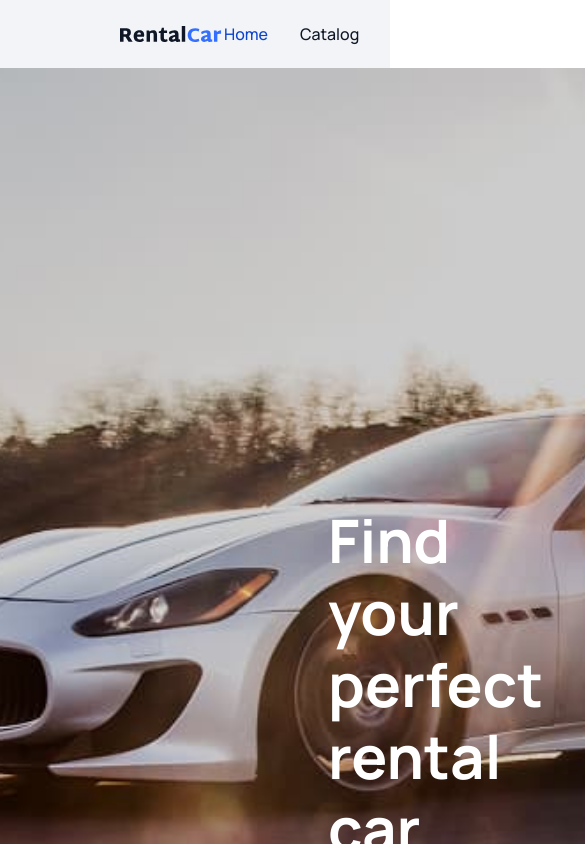
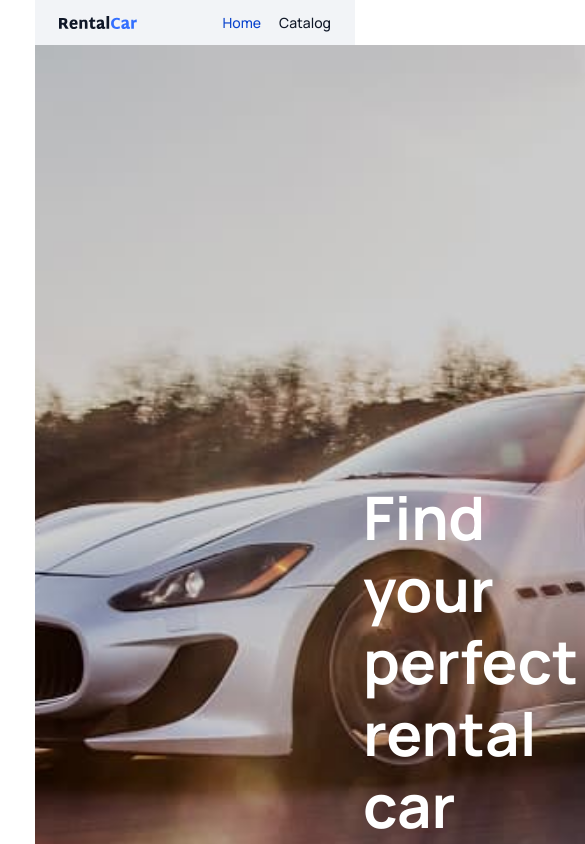
Before and after one commit to AnnBalias/rental-car, a React (Vite) app: page / in a window 390 px wide. Shown: the top 844 px of the page, 585 px wide, since content can reach past the window. Built offline with nearby package versions, Linux system fonts and the light colour scheme.

Commit message:
header-adaptive

```diff
--- a/src/App.css
+++ b/src/App.css
@@ -3,3 +3,15 @@
   margin: 0 auto;
   text-align: center;
 }
+
+@media screen and (max-width: 1280px) {
+  #root {
+    max-width: 768px;
+  }
+}
+
+@media screen and (max-width: 768px) {
+  #root {
+    max-width: 320px;
+  }
+}
--- a/src/assets/selectStyle.js
+++ b/src/assets/selectStyle.js
@@ -43,8 +43,12 @@ export const selectStyle = {
   }),
   dropdownIndicator: (provided, state) => ({
     ...provided,
-    color: '#101828',
-    transition: 'transform 0.2s ease',
+    color: ' #101828',
+    transition:
+      'transform 350ms cubic-bezier(0.4, 0, 0.2, 1), color 350ms cubic-bezier(0.4, 0, 0.2, 1)',
     transform: state.selectProps.menuIsOpen ? 'scaleY(-1)' : 'scaleY(1)',
+    '&:hover': {
+      color: '#0b44cd',
+    },
   }),
 };
--- a/src/components/FormSearch/FormSearch.module.css
+++ b/src/components/FormSearch/FormSearch.module.css
@@ -75,3 +75,7 @@ input[type='number']::-webkit-inner-spin-button {
 .searchBtn:hover {
   background-color: var(--button-hover);
 }
+
+div.css-1wpplon-indicatorContainer:hover {
+  color: var(--button-hover);
+}
--- a/src/components/Header/Header.jsx
+++ b/src/components/Header/Header.jsx
@@ -5,7 +5,7 @@ import css from './Header.module.css';
 export const Header = () => {
   return (
     <div className={css.header}>
-      <img src={Logo} alt="Logo" />
+      <img src={Logo} alt="Logo" className={css.logo} />
       <Navigation />
     </div>
   );
--- a/src/components/Header/Header.module.css
+++ b/src/components/Header/Header.module.css
@@ -6,3 +6,21 @@
   height: 68px;
   background-color: var(--badges);
 }
+
+@media screen and (max-width: 1280px) {
+  .header {
+    padding: 0 75px;
+    height: 60px;
+  }
+}
+
+@media screen and (max-width: 768px) {
+  .header {
+    padding: 0 24px;
+    height: 45px;
+  }
+
+  .logo {
+    width: 80px;
+  }
+}
--- a/src/components/Navigation/Navigation.module.css
+++ b/src/components/Navigation/Navigation.module.css
@@ -15,3 +15,13 @@
 .navActive {
   color: var(--button-hover);
 }
+
+@media screen and (max-width: 768px) {
+  .nav {
+    gap: 18px;
+  }
+
+  .navLink {
+    padding: 12px 0;
+  }
+}
--- a/src/index.css
+++ b/src/index.css
@@ -55,3 +55,9 @@ img {
   max-width: 100%;
   height: auto;
 }
+
+@media screen and (max-width: 768px) {
+  body {
+    font-size: 14px;
+  }
+}
```
